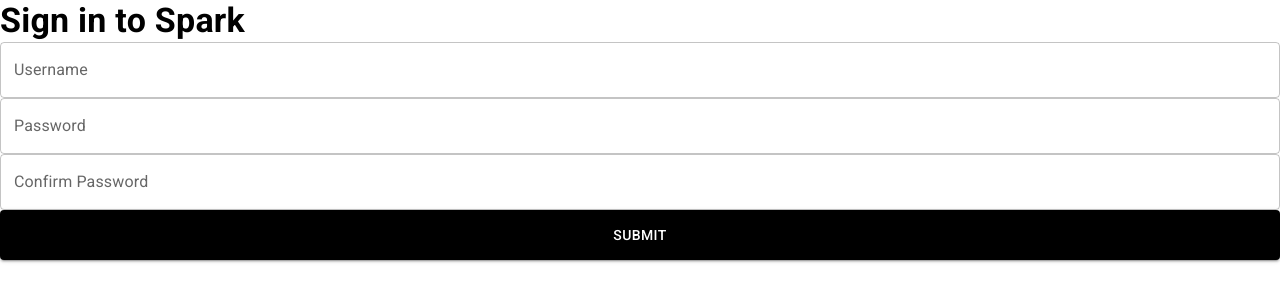
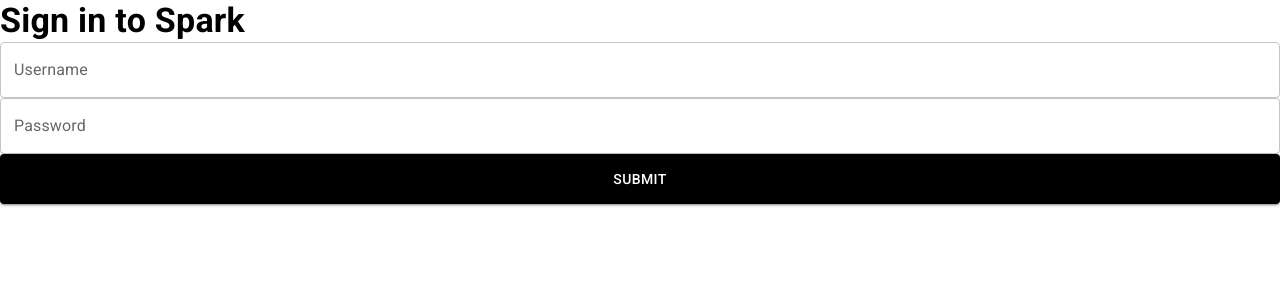
Before and after one commit to arjaybudzz/spark-website, a React (Vite) app in the folder frontend/: page / in a window 1280 px wide. Shown: the top 302 px of the page. Built offline with nearby package versions, Linux system fonts and the light colour scheme.

Commit message:
built frontend

```diff
--- a/frontend/src/App.tsx
+++ b/frontend/src/App.tsx
@@ -1,5 +1,5 @@
 import './App.css'
-import { BrowserRouter as Router, Routes, Route, Navigate } from 'react-router-dom'
+import { BrowserRouter as Router, Routes, Route } from 'react-router-dom'
 import Login from './login/Login'
 import Register from './register/Register'
 import RegisterModal from './registered/RegisterModal'
@@ -12,8 +12,8 @@
     <>
       <Router>
         <Routes>
-          <Route path='/login' element={<Login />}/>
-          <Route path='/' element={<Register />}/>
+          <Route path='/' element={<Login />}/>
+          <Route path='/register' element={<Register />}/>
           <Route path='/registered' element={<RegisterModal />}/>
           <Route path="/feed" element={<MainFeed />}/>
         </Routes>
--- a/frontend/src/api/user/userActions.ts
+++ b/frontend/src/api/user/userActions.ts
@@ -1,5 +1,5 @@
 import User from '../../../types'
-import { loginUrl, userUrl } from '../baseUrl'
+import { userUrl } from '../baseUrl'
 import axios from 'axios'
 
 export const createUser = async(data: Partial<User>, url: string = userUrl): Promise<void> => {
--- a/frontend/src/components/SubmitButton.tsx
+++ b/frontend/src/components/SubmitButton.tsx
@@ -1,5 +1,4 @@
 import { Button, CircularProgress } from "@mui/material"
-import { SetStateAction, useState } from "react"
 
 const SubmitButton = (props: {[key: string]: any}) => {
 
--- a/frontend/src/feed/MainFeed.tsx
+++ b/frontend/src/feed/MainFeed.tsx
@@ -1,4 +1,4 @@
-import React, { useEffect, useState } from 'react'
+import { useEffect, useState } from 'react'
 import { getUsers } from '../api/user/userActions'
 import { Typography } from '@mui/material';
 
--- a/frontend/src/feed/components/UserList.tsx
+++ b/frontend/src/feed/components/UserList.tsx
@@ -1,4 +1,4 @@
-import React, { useEffect, useState } from 'react'
+import { useEffect, useState } from 'react'
 import { getUsers } from '../../api/user/userActions'
 import { Typography } from '@mui/material';
 
--- a/frontend/src/login/Login.tsx
+++ b/frontend/src/login/Login.tsx
@@ -1,4 +1,3 @@
-import React from 'react'
 import LoginForm from './components/LoginForm'
 
 const Login = () => {
--- a/frontend/src/register/Register.tsx
+++ b/frontend/src/register/Register.tsx
@@ -1,4 +1,3 @@
-import React from 'react'
 import RegisterForm from './components/RegisterForm'
 
 const Register = () => {
--- a/frontend/src/registered/RegisterModal.tsx
+++ b/frontend/src/registered/RegisterModal.tsx
@@ -1,5 +1,4 @@
 import { Link, Typography } from '@mui/material'
-import React from 'react'
 
 const RegisterModal = () => {
   return (
```
